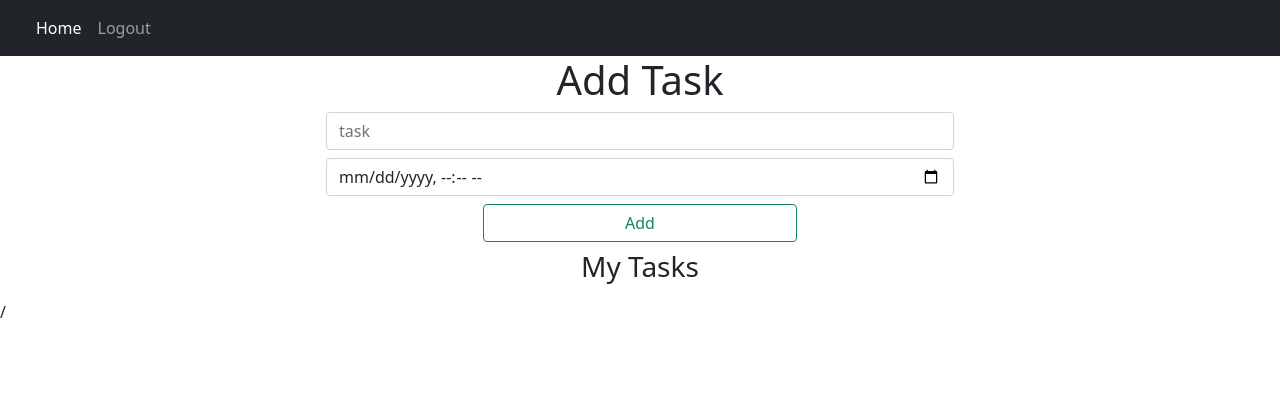
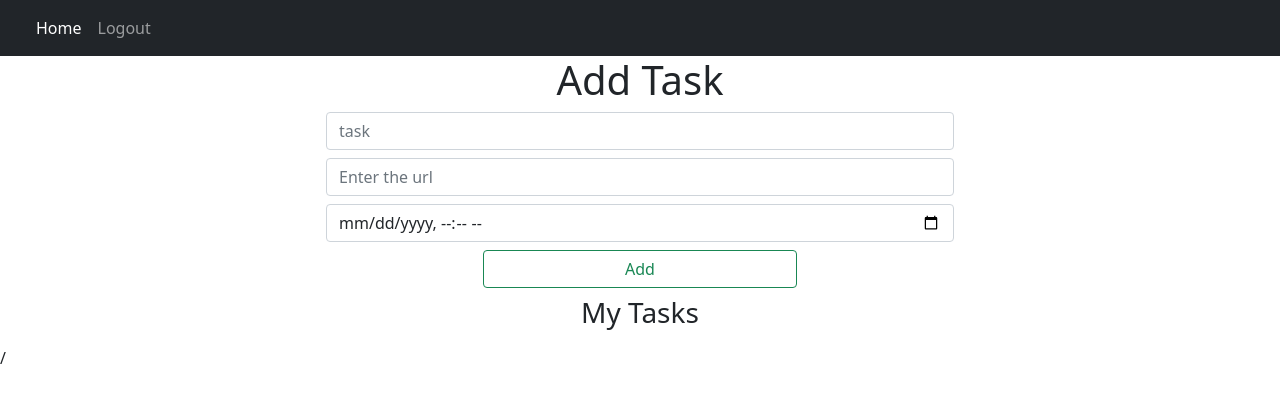
Before and after one commit to SHANKIRAN26/Todo_list_url_shortner, a Django app: page / in a window 1280 px wide. Shown: the top 403 px of the page. Run offline with Django 3.2, Linux system fonts and the light colour scheme; the visitor is signed in with stand-in values (Sample User, id 1); data that the repository does not hold is empty.

Commit message:
Final commit

```diff
--- a/tasks/models.py
+++ b/tasks/models.py
@@ -5,6 +5,8 @@ from django.contrib.auth.models import User
 class Todolist(models.Model):
     task = models.CharField(max_length=255)
     due_date = models.DateTimeField()
+    url = models.URLField(null=True)
+    slug = models.SlugField(null=True, max_length=255)
     done = models.BooleanField(default=False)
     user_id = models.ForeignKey(User, null=True, on_delete= models.CASCADE)
 
--- a/tasks/views.py
+++ b/tasks/views.py
@@ -6,17 +6,44 @@ from django.utils import timezone
 from django.contrib.auth.models import User
 from django.contrib.auth.decorators import login_required
 
+import string
+import random
+from django.contrib.sites.shortcuts import get_current_site
 # Create your views here.
+def shorten_url(request, url):
+    # print(request.path)
+    # if request.method == "POST":
+    url = url
+    length = 6
+    while True:
+        slug = "".join(random.choices(string.ascii_uppercase, k=length))
+        if Todolist.objects.filter(slug=slug).count() == 0:
+            break
+
+    shortened_url = str(get_current_site(request))+str(request.path) + slug
+    print(shortened_url)
+    return slug
+    # data = {
+    #     "domain": str(get_current_site(request))+str(request.path),
+    #     "shortened_url_slug": slug
+    # }
+    # print(data["shortened_url_slug"])
+    # return render(request, "url_shortner/url_home.html", data)
+# return render(request, "url_shortner/url_home.html")
+
 @login_required(login_url='login')
 def home(request):
     if request.method == "POST":
-        print(request.POST["task"])
+        # print(request.POST["task"])
         task = request.POST["task"]
         due_date = request.POST["due_date"]
+        url = request.POST["url"]
+        slug = shorten_url(request, request.POST["url"])
         user_id = request.user
-        create_task = Todolist(task=task, due_date=due_date, user_id=user_id)
+        create_task = Todolist(task=task, due_date=due_date, url=url,slug=slug, user_id=user_id)
         create_task.save()
-        print('Saved')
+
+        # print('Saved')
         return redirect('home')
     user_id = request.user
     tasks = Todolist.objects.filter(user_id=user_id)
@@ -24,15 +51,20 @@ def home(request):
     data = {
             'tasks': tasks,
             'current_date_time': now,
+            'domain': str(get_current_site(request))+str(request.path),
+            # 'shortened_url_slug': slug
     }
     return render(request, 'tasks/home.html', data)
 
 @login_required(login_url='login')
 def edit(request, id):
     if request.method == "POST":
+        current_user = User.objects.get(todolist__id = id)
+        if current_user.id != request.user.id:
+            return HttpResponseNotFound()
         update_task = get_object_or_404(Todolist, pk=id)
         task = request.POST["task"]
-        user_name = request.POST["user_name"]
+        user_id = request.user
         due_date = request.POST["due_date"]
         try:
             done = request.POST["done"]
@@ -49,9 +81,6 @@ def edit(request, id):
         update_task.save()
         print('Saved')
         return redirect('home')
-    current_user = User.objects.get(todolist__id = id)
-    if current_user.id != request.user.id:
-        return HttpResponseNotFound()
     task = get_object_or_404(Todolist, pk=id)
     date = task.due_date.isoformat("T")[:-9]
     now = datetime.now().isoformat("T")[:-9]
@@ -63,13 +92,13 @@ def edit(request, id):
 
 @login_required(login_url='login')
 def delete(request, id):
+    current_user = User.objects.get(todolist__id = id)
+    if current_user.id != request.user.id:
+        return HttpResponseNotFound()
     task = get_object_or_404(Todolist, pk=id)
     if request.method == "POST":
         task.delete()
         return redirect('home')
-    current_user = User.objects.get(todolist__id = id)
-    if current_user.id != request.user.id:
-        return HttpResponseNotFound()
     data = {
         'task': task
     }
--- a/templates/tasks/edit.html
+++ b/templates/tasks/edit.html
@@ -9,7 +9,8 @@
       {% csrf_token %}
       <input class="form-control mb-2" name="task" value="{{task.task}}" type="text" placeholder="task">
       <!-- Remove the below line when imlemented authentication -->
-      <input class="form-control mb-2" name="user_name" value="{{task.user_name}}" type="text" placeholder="user name">
+      {% comment %} <input class="form-control mb-2" name="user_name" value="{{task.user_name}}" type="text" placeholder="user name"> {% endcomment %}
+      <input class="form-control mb-2" type="url" value={{task.url}} name="url" id="">
       <input class="form-control mb-2" name="due_date" value="{{ date }}" type="datetime-local">
       <input type="checkbox" name="done" {% if task.done %} checked {% endif %}>
       <label>Done</label>
--- a/templates/tasks/home.html
+++ b/templates/tasks/home.html
@@ -6,8 +6,9 @@
   <div class="col-lg-6">
     <form method="POST" action="{% url 'home' %}">
       {% csrf_token %}
-      <input class="form-control mb-2" name="task" type="text" placeholder="task">
-      <input class="form-control mb-2" name="due_date" type="datetime-local">
+      <input class="form-control mb-2" name="task" type="text" placeholder="task" required>
+      <input class="form-control mb-2" type="url" name="url" placeholder="Enter the url" id="" required>
+      <input class="form-control mb-2" name="due_date" type="datetime-local" required>
 
       <div class="d-grid col-lg-6 mx-auto">
         <button class="btn btn-outline-success" type="submit">Add</button>
@@ -21,14 +22,17 @@
     <div class="row justify-content-center">
       <div class="col-lg-6">
         {% if task.done %}
-        <h3 class="text-decoration-line-through">{{task.task}} - {{task.user_name}}</h3>
+        <h3 class="text-decoration-line-through">{{task.task}}</h3>
+        <a class="" href={{task.url}}>{{ domain }}{{ task.slug }}</a>
         <h6>Due Date: {{task.due_date}}</h6>
         {% endif %}
         {% if task.due_date < current_date_time and not task.done %}
-        <h3 class="text-danger">{{task.task}} - {{task.user_name}}</h3>
+        <h3 class="text-danger">{{task.task}}</h3>
+        <a class="" href={{task.url}}>{{ domain }}{{ task.slug }}</a>
         <h6>Due Date: {{task.due_date}}</h6>
         {% elif task.due_date > current_date_time and not task.done %}
         <h3 class="">{{task.task}}</h3>
+        <a class="" href={{task.url}}>{{ domain }}{{ task.slug }}</a>
         <h6>Due Date: {{task.due_date}}</h6>
         {% endif %}
         <div class="">
```
